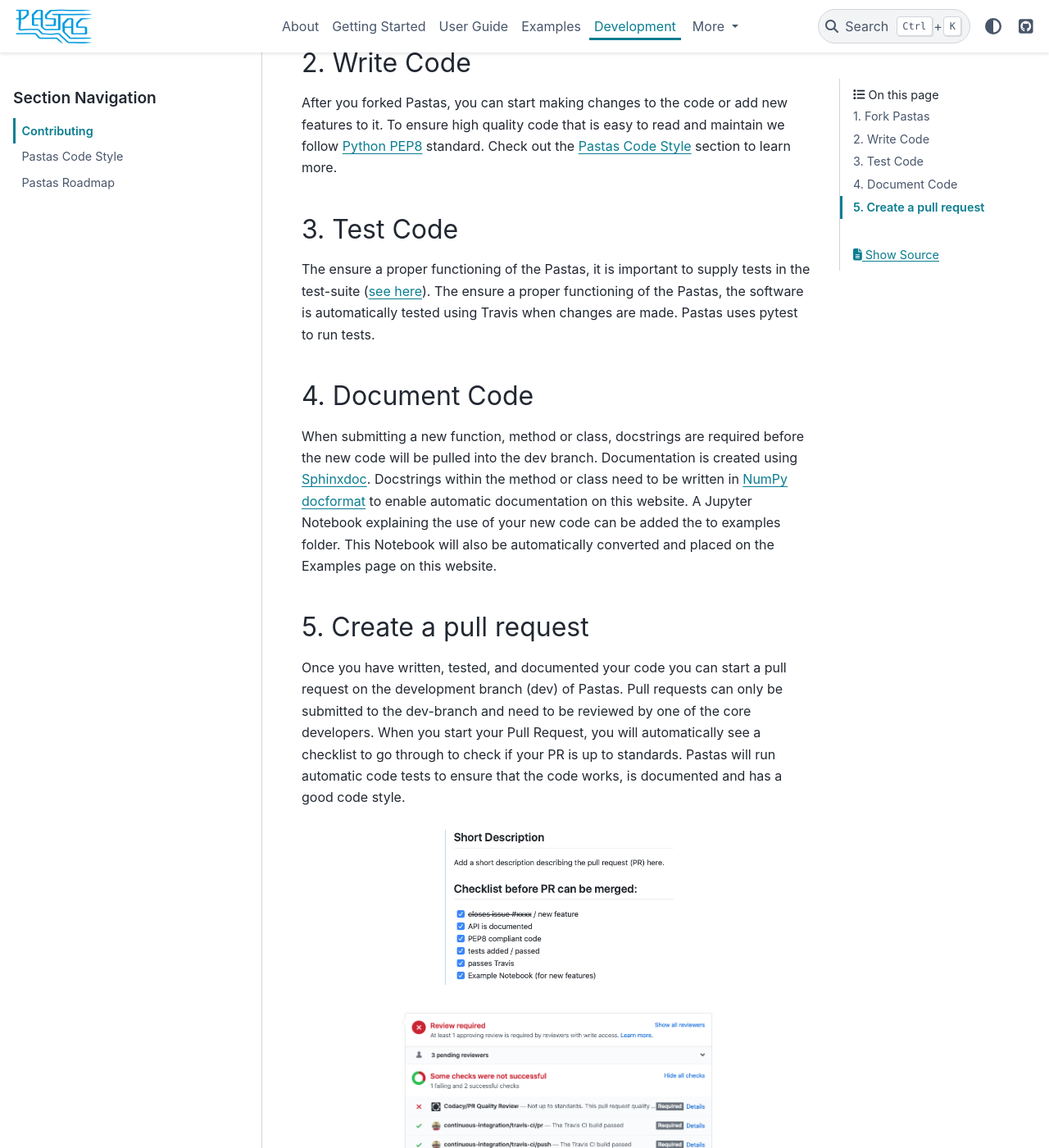
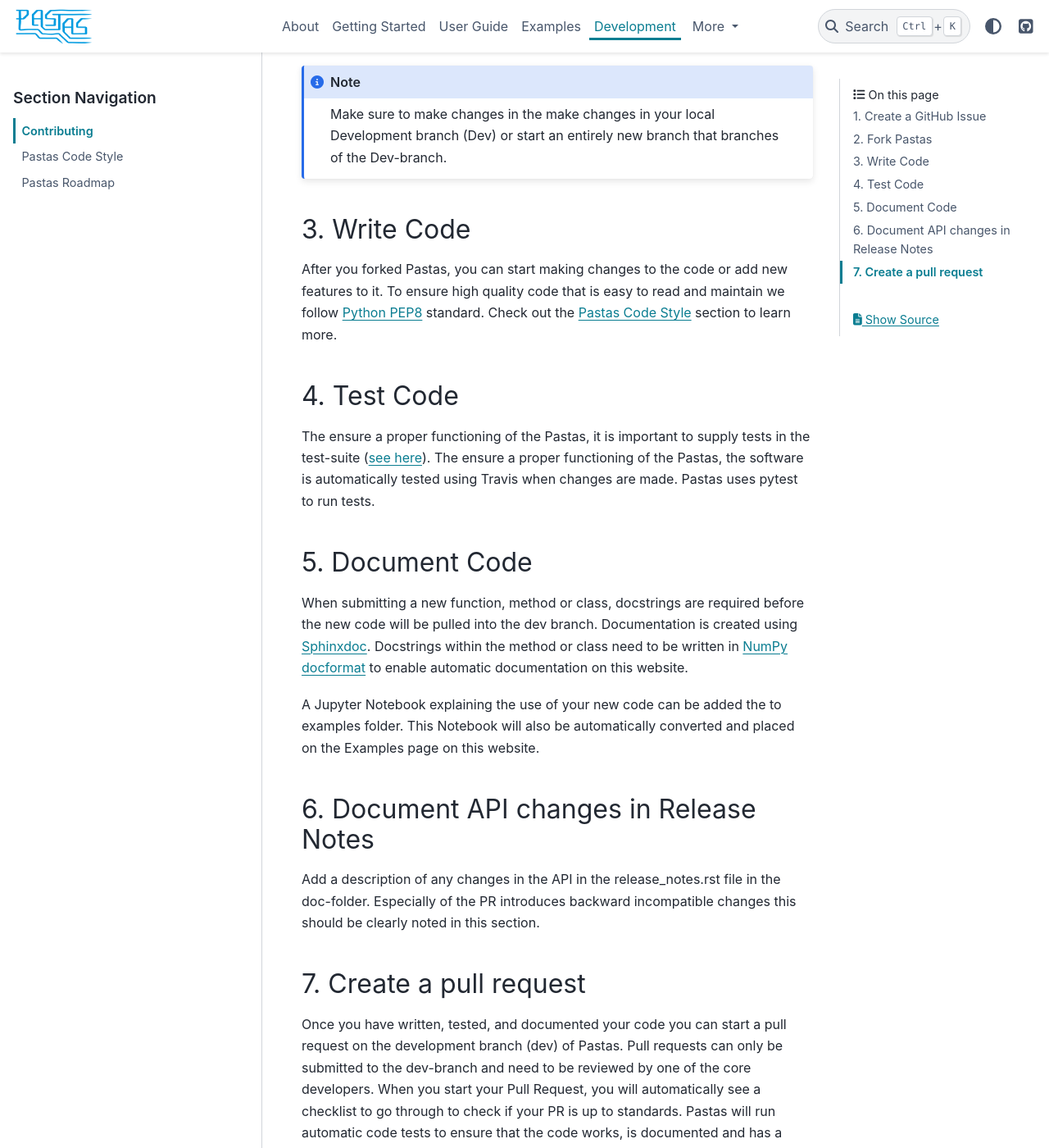
Before and after one commit to pastas/pastas, a Sphinx documentation site: the page built from doc/developers/contributing.rst, in a window 1280 px wide and 1400 px high, scrolled down 666 px. Shown: the whole window at 82% size. Built offline with Sphinx 7.4.7 and the PyData theme 0.15.4, drawn with Linux system fonts in a browser that asks for light colours; some of the changed text lies outside the part shown.

Commit message:
Add release notes to docs
Closing issue #212

```diff
--- a/doc/developers/contributing.rst
+++ b/doc/developers/contributing.rst
@@ -7,7 +7,14 @@
 .com/en/github/collaborating-with-issues-and-pull-requests>`_ to learn how
 to commit code changes to GitHub open source projects. Let's start!
 
-1. Fork Pastas
+1. Create a GitHub Issue
+------------------------
+Before you start you can start a GitHub Issue describing the changes you
+propose to make and why these are necessary. This is an easy way to inform
+the Pastas communnity in an early stage of any issues that needs to be solved
+and allows others to help you work out a solution.
+
+2. Fork Pastas
 --------------
 To start making changes to the original code, you need to make a local copy
 of the Pastas, called "Forking" in git-language. You can read how to fork a
@@ -19,14 +26,14 @@
     branch (Dev) or start an entirely new branch that branches of the
     Dev-branch.
 
-2. Write Code
+3. Write Code
 -------------
 After you forked Pastas, you can start making changes to the code or add new
 features to it. To ensure high quality code that is easy to read and maintain
 we follow `Python PEP8 <https://www.python.org/dev/peps/pep-0008/>`_
 standard. Check out the :ref:`Pastas Code Style` section to learn more.
 
-3. Test Code
+4. Test Code
 ------------
 The ensure a proper functioning of the Pastas, it is important to supply
 tests in the test-suite (`see here <https://github
@@ -34,19 +41,26 @@
 the Pastas, the software is automatically tested using Travis when changes
 are made. Pastas uses pytest to run tests.
 
-4. Document Code
+5. Document Code
 ----------------
 When submitting a new function, method or class, docstrings are required
 before the new code will be pulled into the dev branch. Documentation is
 created using `Sphinxdoc <http://www.sphinx-doc.org>`_. Docstrings within
 the method or class need to be written in `NumPy docformat <https://numpydoc
 .readthedocs.io/en/latest/format.html#docstring-standard>`_ to enable
-automatic documentation on this website. A Jupyter Notebook explaining the
-use of your new code can be added the to examples folder. This Notebook will
-also be automatically converted and placed on the Examples page on this
-website.
+automatic documentation on this website.
 
-5. Create a pull request
+A Jupyter Notebook explaining the use of your new code can be added the to
+examples folder. This Notebook will also be automatically converted and
+placed on the Examples page on this website.
+
+6. Document API changes in Release Notes
+----------------------------------------
+Add a description of any changes in the API in the release_notes.rst file in
+the doc-folder. Especially of the PR introduces backward incompatible
+changes this should be clearly noted in this section.
+
+7. Create a pull request
 ------------------------
 Once you have written, tested, and documented your code you can start a pull
 request on the development branch (dev) of Pastas. Pull requests can only
--- a/doc/index.rst
+++ b/doc/index.rst
@@ -14,8 +14,9 @@
     :hidden:
 
     About <about/index>
-    Getting Started <getting-started>
+    Getting Started <getting_started>
     User Guide <concepts/index>
     Examples <examples/index>
     Development <developers/index>
     API Docs <api/index>
+    Release Notes <release_notes>
```
Also changed, not shown: other parts of doc/index.rst (+1 -1 lines), doc/release_notes.rst (added, +33 -0 lines), .github/pull_request_template.md, doc/_static/example_output.png (renamed from doc/_static/example_menyanthes.png), doc/getting_started.rst (renamed from doc/getting-started.rst).
